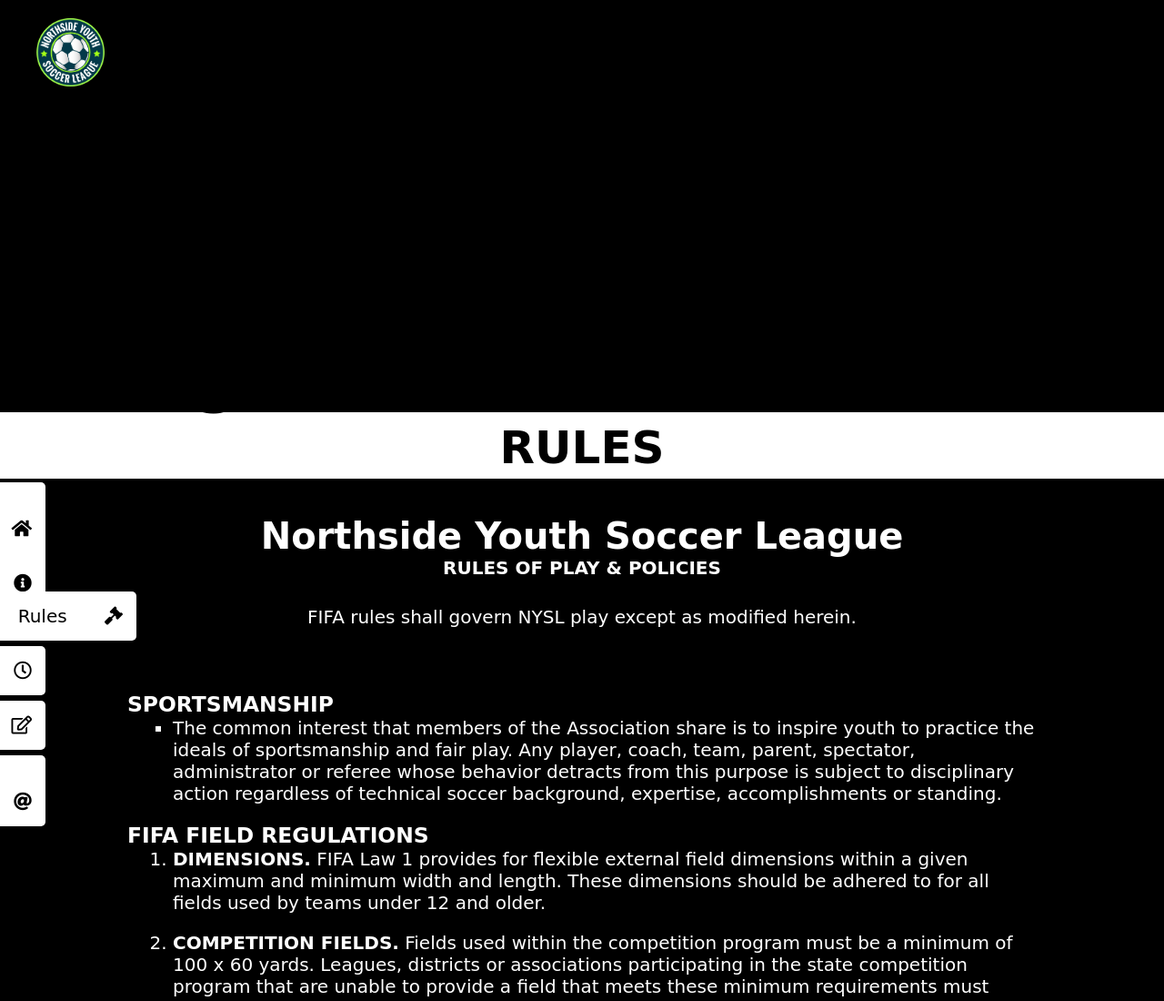
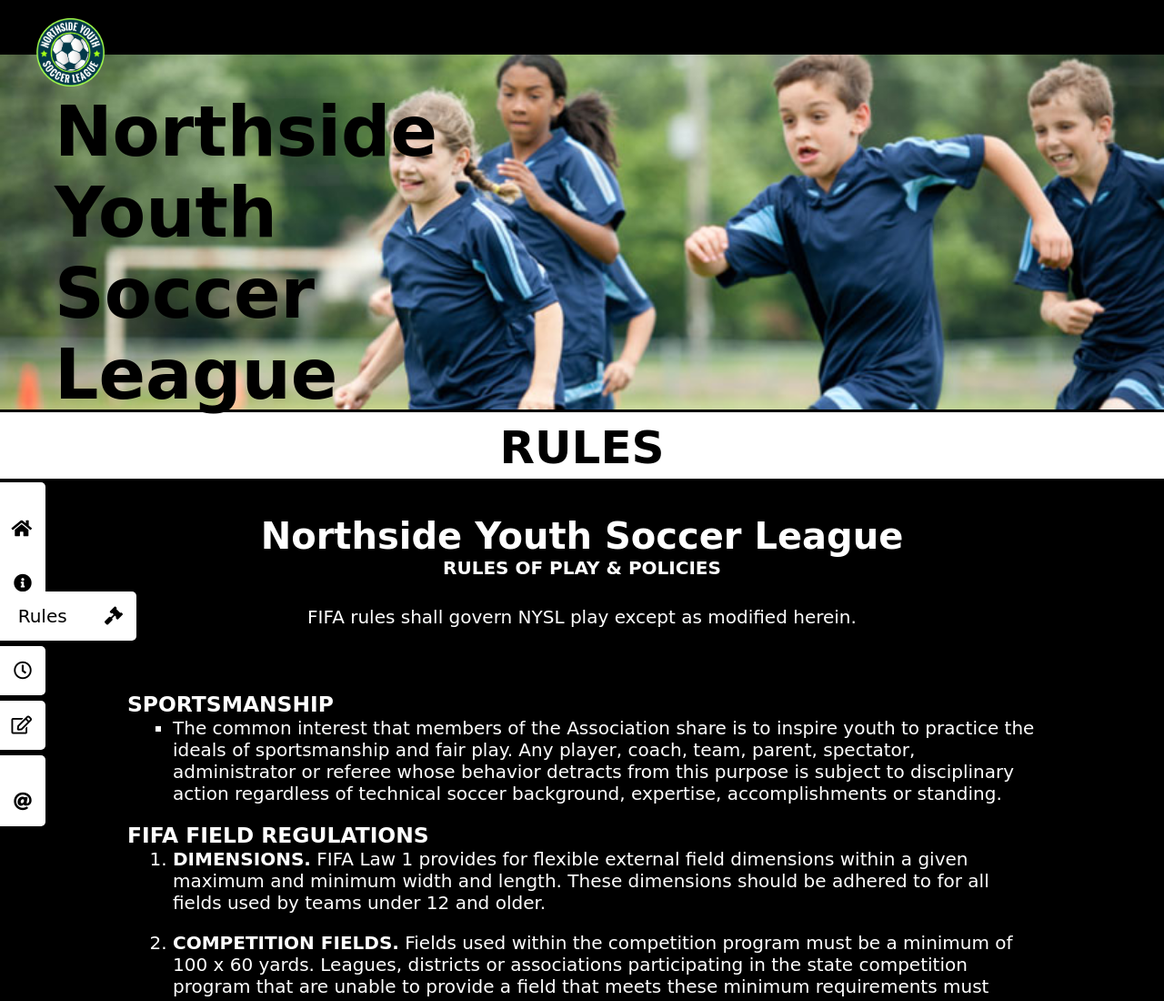
Before and after one commit to simoncriado/NYSL, a plain HTML site: page rules.html in a window 1280 px wide. Shown: the top 1100 px of the page at 91% size. Drawn offline with Linux system fonts and the light colour scheme; a web font is replaced by a local one.

Commit message:
fix header background

```diff
--- a/styles/nysl_4.css
+++ b/styles/nysl_4.css
@@ -12,7 +12,7 @@
 }
 /* ****** HEADER ****** */
 header {
-    background-image: url("/module_1/images/Updated-Banner-Photo.jpeg");
+    background-image: url("../images/Updated-Banner-Photo.jpeg");
     background-repeat: no-repeat;
     background-position-y: 60px;
     background-size: 100%;
```
